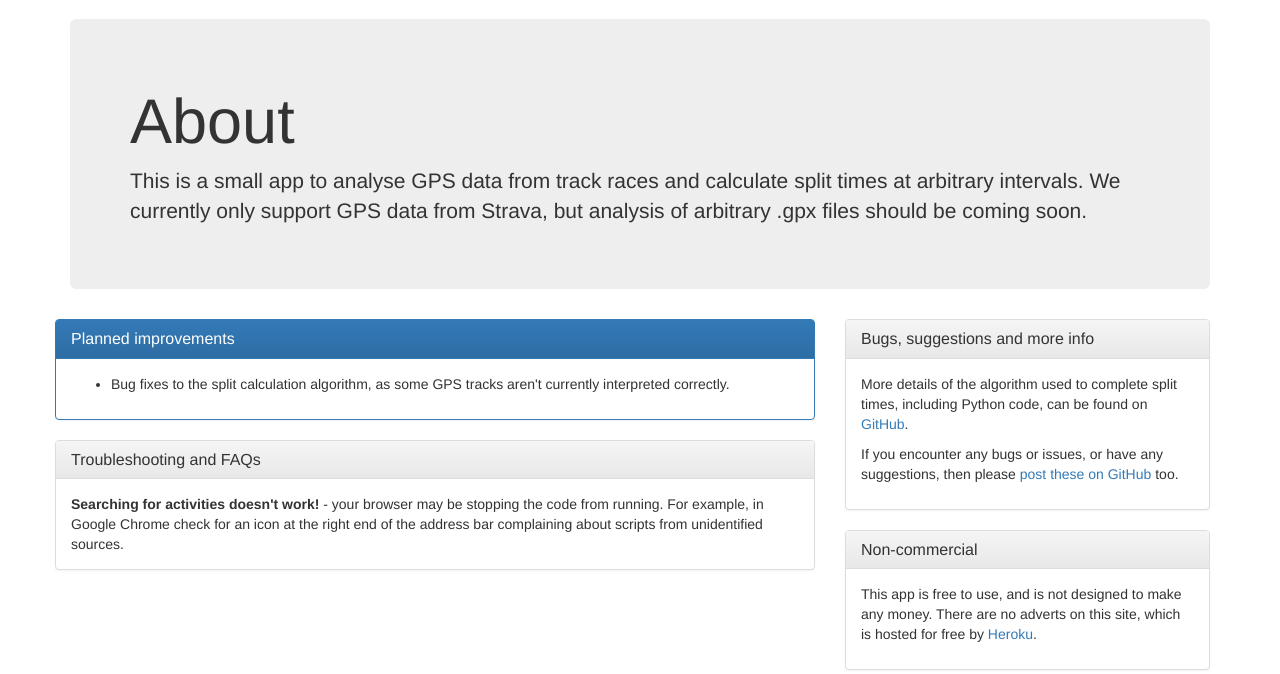
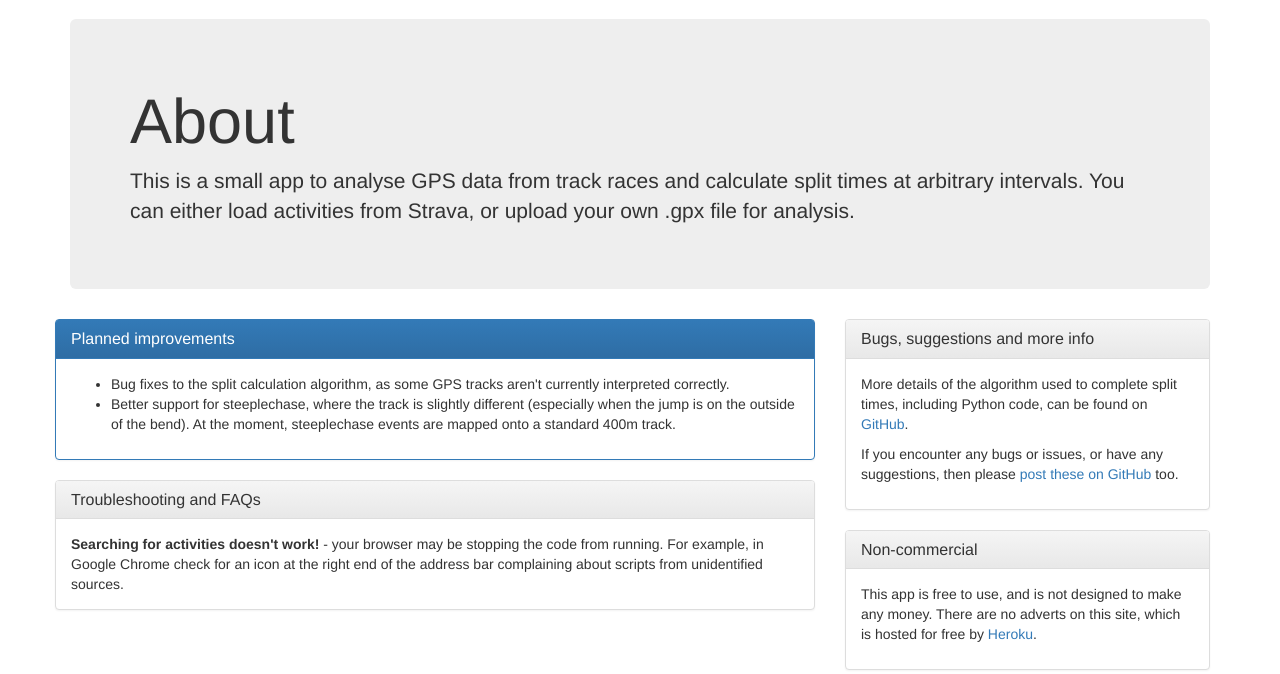
Before and after one commit to jrgparkinson/track-splits-web, a Django app: page /about/ in a window 1280 px wide. Shown: the part 51-725 px from the top of the page. Run offline with Django 3.2, Linux system fonts and the light colour scheme; some libraries are stand-ins or nearby versions.

Commit message:
Update about.html

```diff
--- a/TrackSplitsApp/templates/about.html
+++ b/TrackSplitsApp/templates/about.html
@@ -9,7 +9,8 @@
 
 {% block content %}
 
-     <p>This is a small app to analyse GPS data from track races and calculate split times at arbitrary intervals. We currently only support GPS data from Strava, but analysis of arbitrary .gpx files should be coming soon. </p>
+     <p>This is a small app to analyse GPS data from track races and calculate split times at arbitrary intervals.
+        You can either load activities from Strava, or upload your own .gpx file for analysis. </p>
 
 
 {% endblock %}
@@ -27,6 +28,8 @@
              <ul>
 
      <li>Bug fixes to the split calculation algorithm, as some GPS tracks aren't currently interpreted correctly.</li>
+     <li>Better support for steeplechase, where the track is slightly different (especially when the jump is on the outside of the bend).
+        At the moment, steeplechase events are mapped onto a standard 400m track.</li>
      </ul>
 
             </div>
```
